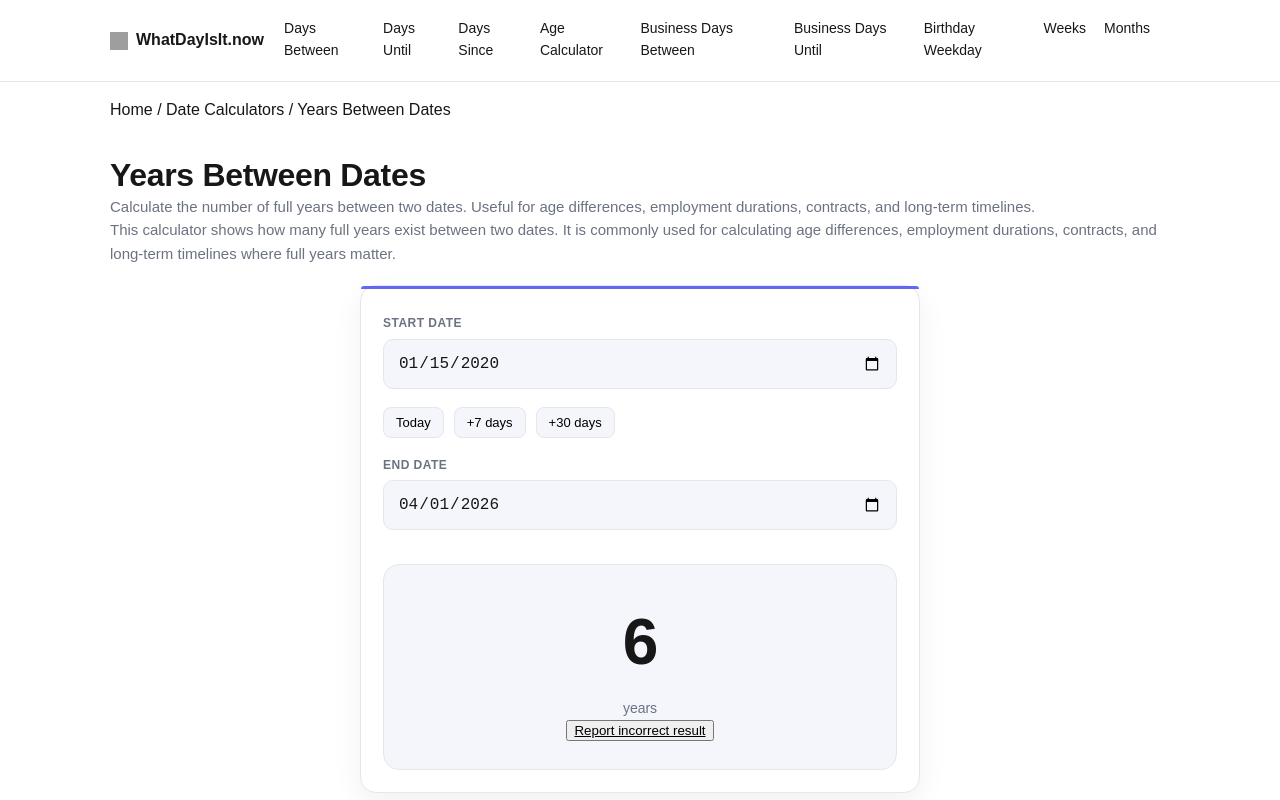
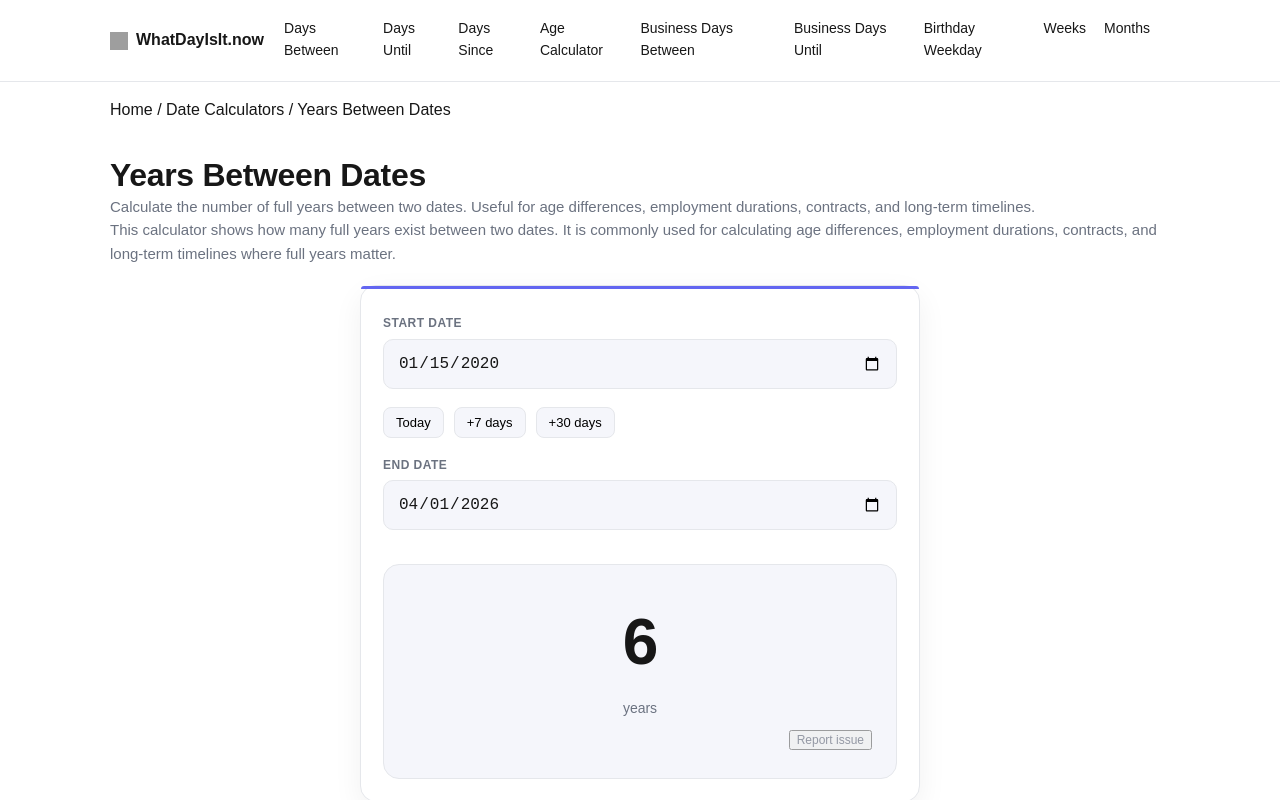
Before and after one commit to bosmeel/whatdayisit-now, a Next.js app: page /years-between in a window 1280 px wide. Both pictures are taken after typing "2020-01-15", "2020-01-15" into the empty fields and a click on the button "+7 days". Shown: the top 800 px of the page. Built offline with nearby package versions, Linux system fonts and the light colour scheme; grey boxes are pictures that could not be loaded.

Commit message:
Improve report link hierarchy

```diff
--- a/app/styles/calculator.css
+++ b/app/styles/calculator.css
@@ -179,6 +179,27 @@
   color: var(--muted);
 }
 
+.report-link {
+  margin-top: 10px;
+
+  font-size: 12px; /* kleiner */
+  color: var(--muted); /* subtiel */
+
+  text-decoration: none;
+  opacity: 0.7;
+
+  transition: opacity 0.15s ease;
+}
+
+.report-link:hover {
+  opacity: 1;
+  text-decoration: underline;
+}
+
+.report-link {
+  align-self: flex-end;
+}
+
 /* ===============================
    ANIMATION
 ================================ */
--- a/components/DateRangeCalculator.tsx
+++ b/components/DateRangeCalculator.tsx
@@ -16,28 +16,22 @@ export default function DateRangeCalculator({
   unit,
   calculate,
 }: Props) {
-
   const [startDate, setStartDate] = useState("");
   const [endDate, setEndDate] = useState("");
 
   const [animate, setAnimate] = useState(false);
 
   const result = useMemo(() => {
-
     if (!startDate || !endDate) return null;
 
     const start = parseDateUTC(startDate);
     const end = parseDateUTC(endDate);
 
-    if (
-      Number.isNaN(start.getTime()) ||
-      Number.isNaN(end.getTime())
-    ) {
+    if (Number.isNaN(start.getTime()) || Number.isNaN(end.getTime())) {
       return null;
     }
 
     return calculate(start, end);
-
   }, [startDate, endDate, calculate]);
 
   // ✅ animation trigger (correcte plek, niet in useMemo)
@@ -53,7 +47,7 @@ export default function DateRangeCalculator({
     const url = window.location.href;
 
     const message = encodeURIComponent(
-      `Incorrect result on:\n${url}\n\nStart date: ${startDate}\nEnd date: ${endDate}\nResult: ${result} ${unit}\n\nDescribe the issue:`
+      `Incorrect result on:\n${url}\n\nStart date: ${startDate}\nEnd date: ${endDate}\nResult: ${result} ${unit}\n\nDescribe the issue:`,
     );
 
     const link = `/contact?type=wrong-calculation&message=${message}`;
@@ -62,9 +56,7 @@ export default function DateRangeCalculator({
   }
 
   return (
-
     <div className="calculator">
-
       <div className="date-field">
         <label className="date-label">{labelStart}</label>
 
@@ -77,7 +69,6 @@ export default function DateRangeCalculator({
       </div>
 
       <div className="date-quick">
-
         <button
           type="button"
           onClick={() => {
@@ -109,7 +100,6 @@ export default function DateRangeCalculator({
         >
           +30 days
         </button>
-
       </div>
 
       <div className="date-field">
@@ -124,30 +114,16 @@ export default function DateRangeCalculator({
       </div>
 
       {result !== null && (
+        <div className={`result-box ${animate ? "result-animate" : ""}`}>
+          <div className="result-number">{result}</div>
 
-        <div className={`result-box ${animate ? "result-animate" : ""}`}>
+          <div className="result-label">{unit}</div>
 
-          <div className="result-number">
-            {result}
-          </div>
-
-          <div className="result-label">
-            {unit}
-          </div>
-
-          <button
-            onClick={handleReport}
-            className="text-sm text-red-600 underline mt-3 hover:text-red-800"
-          >
-            Report incorrect result
+          <button onClick={handleReport} className="report-link">
+            Report issue
           </button>
-
         </div>
-
       )}
-
     </div>
-
   );
-
 }
```
